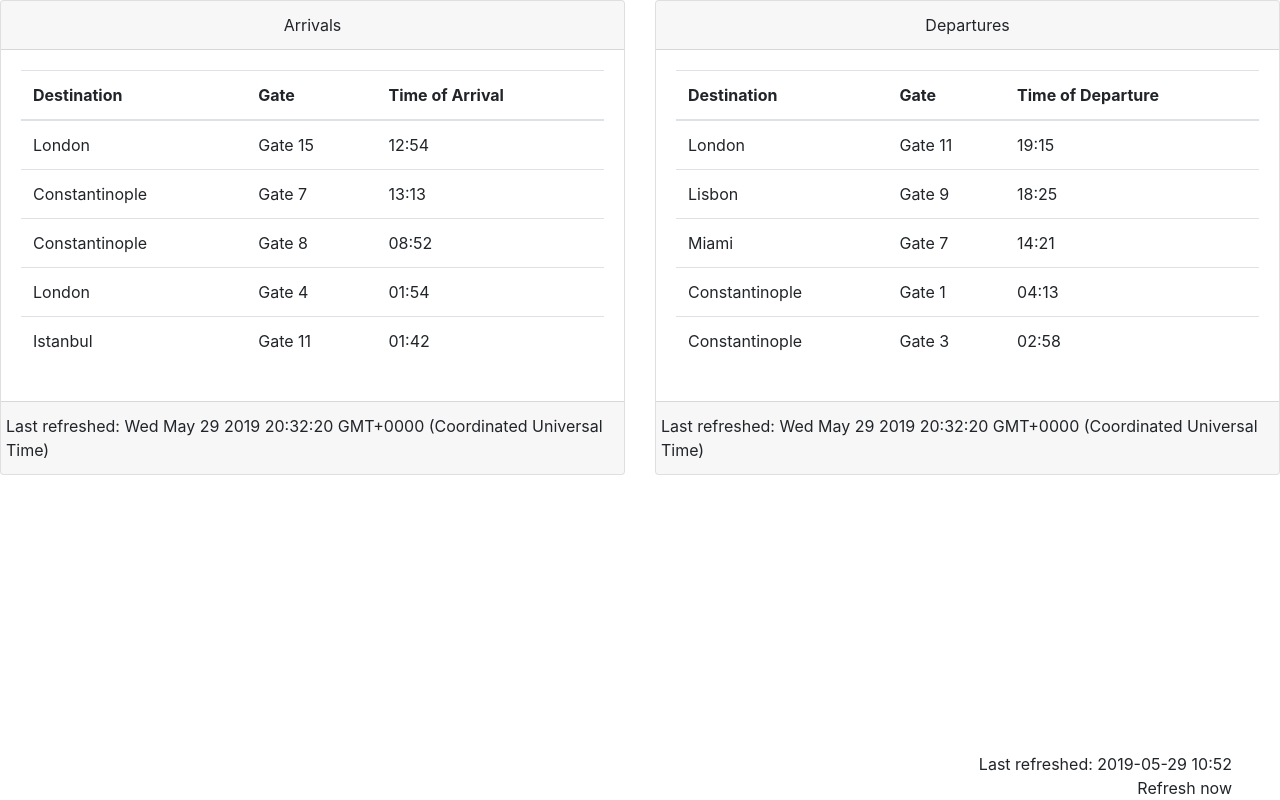
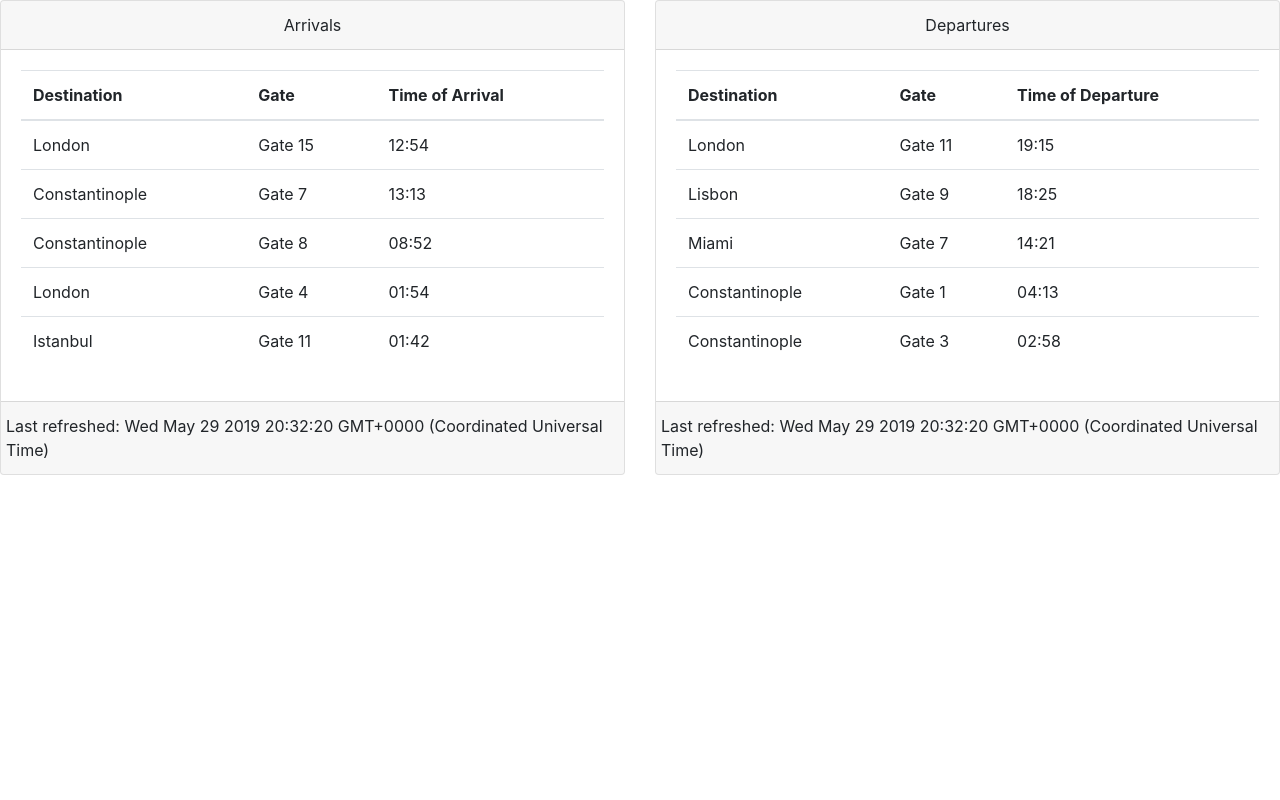
Before and after one commit to ranemills/airport-board, an Angular app: page / in a window 1280 px wide. Built offline with nearby package versions, Linux system fonts and the light colour scheme.

Commit message:
Remove global last refreshed

```diff
--- a/src/app/app.component.html
+++ b/src/app/app.component.html
@@ -7,15 +7,3 @@
     <app-departures></app-departures>
   </div>
 </div>
-
-<div class="row fixed-bottom  mr-5">
-  <div class="col">
-    <div class="row justify-content-end">
-      Last refreshed: 2019-05-29 10:52
-    </div>
-    <div class="row justify-content-end">
-      Refresh now
-    </div>
-  </div>
-
-</div>
```
